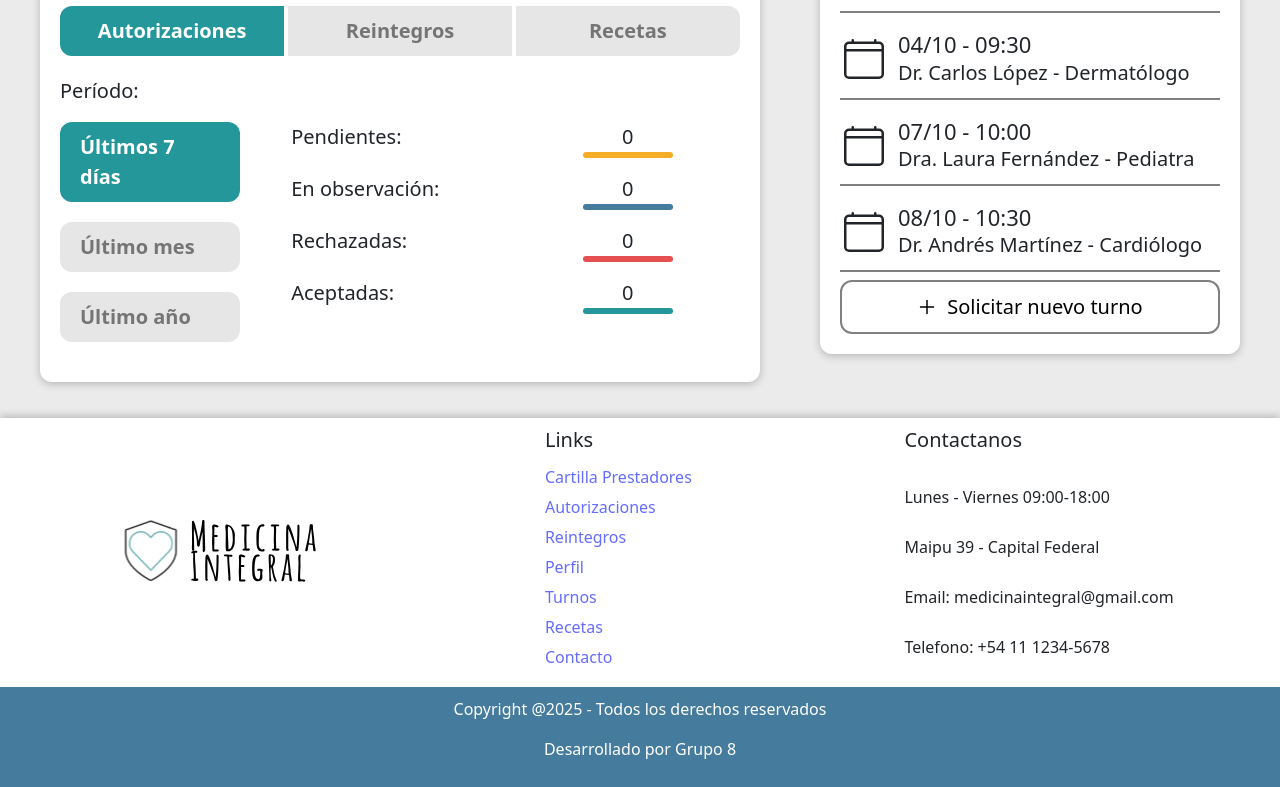
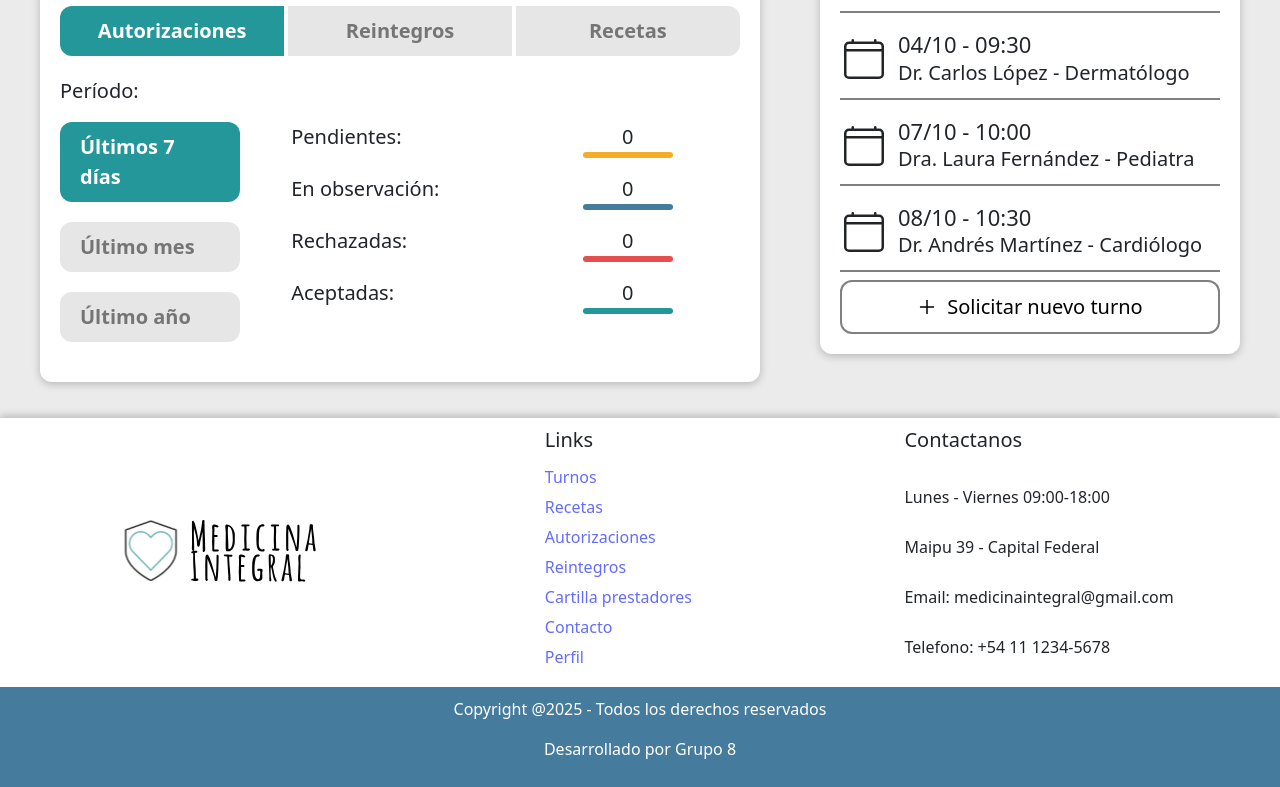
Before and after one commit to DesApp-2025c2-Grupo-8/Afiliados-FrontEnd, a React (Vite) app: page / in a window 1280 px wide. Shown: the part 694-1481 px from the top of the page. Built offline with nearby package versions, Linux system fonts and the light colour scheme.

Commit message:
Agregadas las rutas en Footer, Header y en el ruteador (comentados los Routes hasta que se armen los componentes correspondientes)

```diff
--- a/src/AppRouter.jsx
+++ b/src/AppRouter.jsx
@@ -26,12 +26,17 @@ export function AppRouter() {
           <Route path='/' exact={true} Component={Home}/>
           <Route path="/login" Component={Login}/>
           <Route path="/registro" Component={Registro}/>
+          {/* <Route path='/solicitar-turno' Component={}/> */}
+          {/* <Route path='/consultar-turnos' Component={}/> */}
           <Route path='/cargar-receta' Component={FormRecetas}/>
           <Route path='/consultar-recetas' Component={ConsultarRecetas}/>
+          {/* <Route path='/cargar-autorizacion' Component={}/> */}
+          <Route path='/consultar-autorizaciones' Component={ConsultarAutorizaciones}/>
+          {/* <Route path='/solicitar-reintegro' Component={}/> */}
+          <Route path='/consultar-reintegros' Component={ConsultarReintegros}/>
           <Route path='/cartilla-prestadores' Component={CartillaPrestadores}/>
-          <Route path='/consultar-autorizaciones' Component={ConsultarAutorizaciones}/>
-          <Route path='/consultar-reintegros' Component={ConsultarReintegros}/>
-
+          {/* <Route path='/contacto' Component={}/> */}
+          {/* <Route path='/perfil' Component={}/> */}
 
           {/* El de 404 debe siempre estar a lo último, si agregan páginas haganlo por encima de esta. */}
           <Route path="/*" Component={NotFound}></Route>
--- a/src/components/Footer/Footer.jsx
+++ b/src/components/Footer/Footer.jsx
@@ -3,6 +3,37 @@ import { Link } from 'react-router-dom';
 import './Footer.css';
 
 import logo from '@assets/images/Titulo-Logo.svg';
+
+const RUTAS = [
+    {
+        ruta: '/consultar-turnos',
+        nombre: 'Turnos'
+    },
+    {
+        ruta: '/consultar-recetas',
+        nombre: 'Recetas'
+    },
+    {
+        ruta: '/consultar-autorizaciones',
+        nombre: 'Autorizaciones'
+    },
+    {
+        ruta: '/consultar-reintegros',
+        nombre: 'Reintegros'
+    },
+    {
+        ruta: '/cartilla-prestadores',
+        nombre: 'Cartilla prestadores'
+    },
+    {
+        ruta: '/contacto',
+        nombre: 'Contacto'
+    },
+    {
+        ruta: '/perfil',
+        nombre: 'Perfil'
+    }
+];
 
 const Footer = () => {
     return (
@@ -14,13 +45,9 @@ const Footer = () => {
                 <div className='div-links'>
                     <h5 className='titulo-footer'>Links</h5>
                     <ul  className='ul-nav-footer'>
-                        <li className='item-footer'><Link to="/cartilla">Cartilla Prestadores</Link></li>
-                        <li className='item-footer'><Link to="/autorizaciones">Autorizaciones</Link></li>
-                        <li className='item-footer'><Link to="/reintegros">Reintegros</Link></li>
-                        <li className='item-footer'><Link to="/perfil">Perfil</Link></li>
-                        <li className='item-footer'><Link to="/turnos">Turnos</Link></li>
-                        <li className='item-footer'><Link to="/recetas">Recetas</Link></li>
-                        <li className='item-footer'><Link to="/contacto">Contacto</Link></li>
+                        {RUTAS.map( (unaRuta, idx) => (
+                            <li key={idx} className='item-footer'><Link key={idx} to={unaRuta.ruta}>{unaRuta.nombre}</Link></li>
+                        ) )}
                     </ul>
                 </div>
                 <div className='div-contacto'>
--- a/src/components/Header/Header.jsx
+++ b/src/components/Header/Header.jsx
@@ -8,7 +8,7 @@ import logo from '@assets/images/Titulo-Logo.svg';
 
 const RUTAS = [
     {
-        ruta: '/WIP',
+        ruta: '/consultar-turnos',
         nombre: 'Turnos'
     },
     {
@@ -28,11 +28,11 @@ const RUTAS = [
         nombre: 'Cartilla prestadores'
     },
     {
-        ruta: '/WIP',
+        ruta: '/contacto',
         nombre: 'Contacto'
     },
     {
-        ruta: '/WIP',
+        ruta: '/perfil',
         nombre: 'Perfil'
     }
 ];
```
